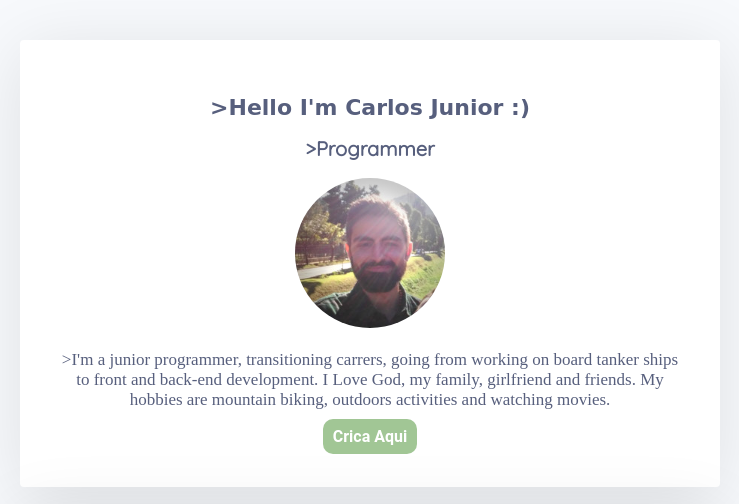
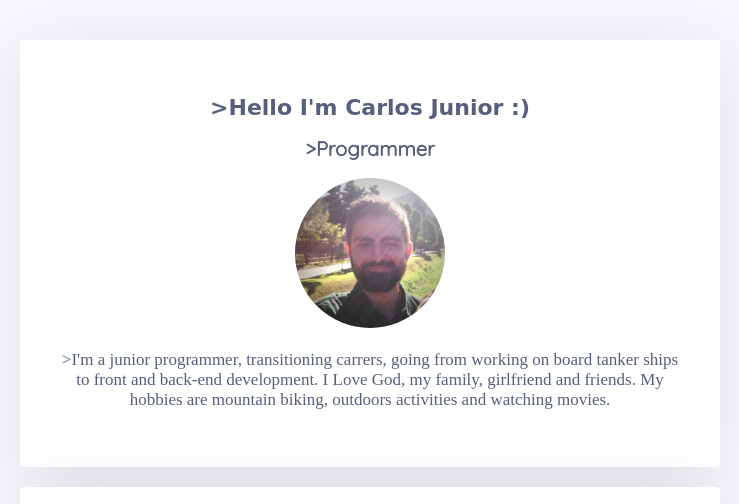
Before and after one commit to Buanaoda/profile, a plain HTML site: page index.html in a window 1280 px wide. Shown: the top 504 px of the page, without its empty margins (270-1009 px from the left). Drawn offline with Linux system fonts and the light colour scheme; a web font is replaced by a local one.

Commit message:
Update index.html

```diff
--- a/index.html
+++ b/index.html
@@ -18,7 +18,6 @@
       <p>
         >I'm a junior programmer, transitioning carrers, going from working on board tanker ships to front and back-end development. I Love God, my family, girlfriend and friends. My hobbies are mountain biking, outdoors activities and watching movies.
       </p>
-      <a href="#" class="btn-blue">Crica Aqui</a>
     </div>
     <div class="card-white">
       <h3>>My social links</h3>
```
